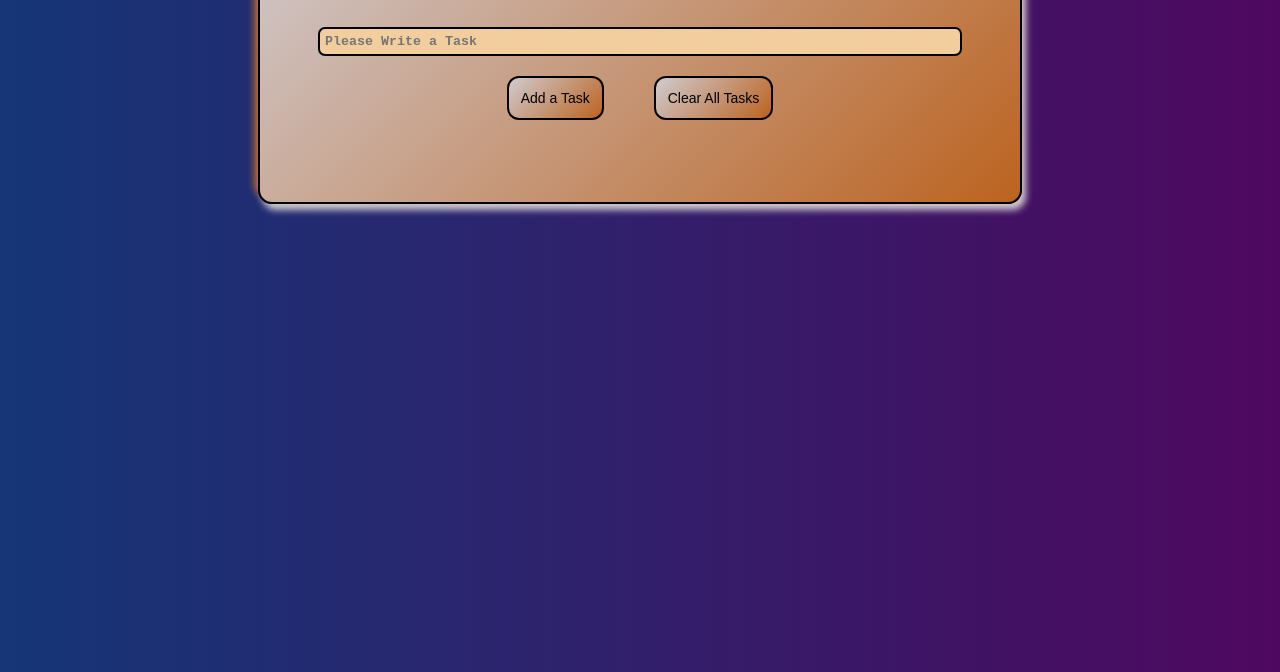
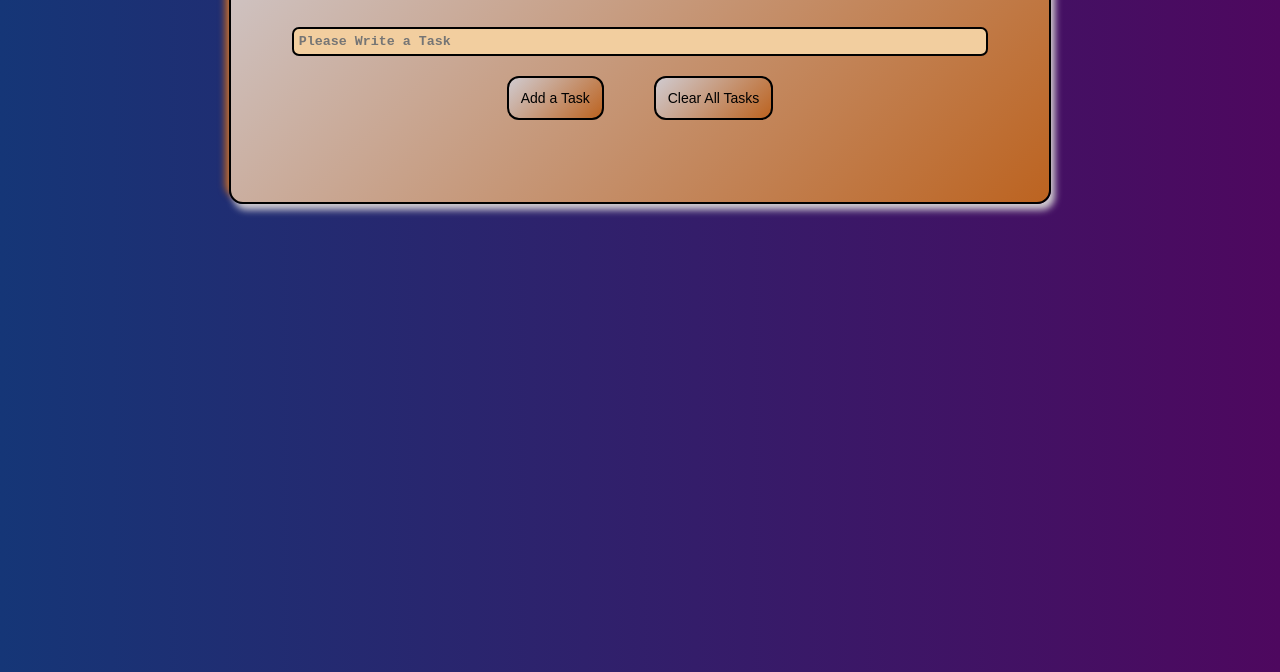
Before and after one commit to S-A-I-F-364/-advanced-todo, a plain HTML site: page index.html in a window 1280 px wide. Shown: the part 128-800 px from the top of the page. Drawn offline with Linux system fonts and the light colour scheme.

Commit message:
Update advanced-todo.css

```diff
--- a/advanced-todo.css
+++ b/advanced-todo.css
@@ -15,7 +15,7 @@ body{
     justify-content: center;
     flex-direction: column;
     gap: 20px;
-    width: clamp(350px, 90vw, 700px);
+    width: 60%;
     border: 2PX solid black;
     max-height: max-content;
     box-shadow: 4px 6px 7px whitesmoke,-4px -6px 7px rgb(222, 117, 52);
@@ -199,7 +199,7 @@ label{
 }
 
 
-@media (max-width: 768px) {
+@media (max-width: 900px) {
 
     body{
         padding: 20px;
@@ -211,6 +211,7 @@ label{
         max-width: 100%;
         padding: 20px;
         margin-top: 80px;
+
     }
 
     h1{
```
